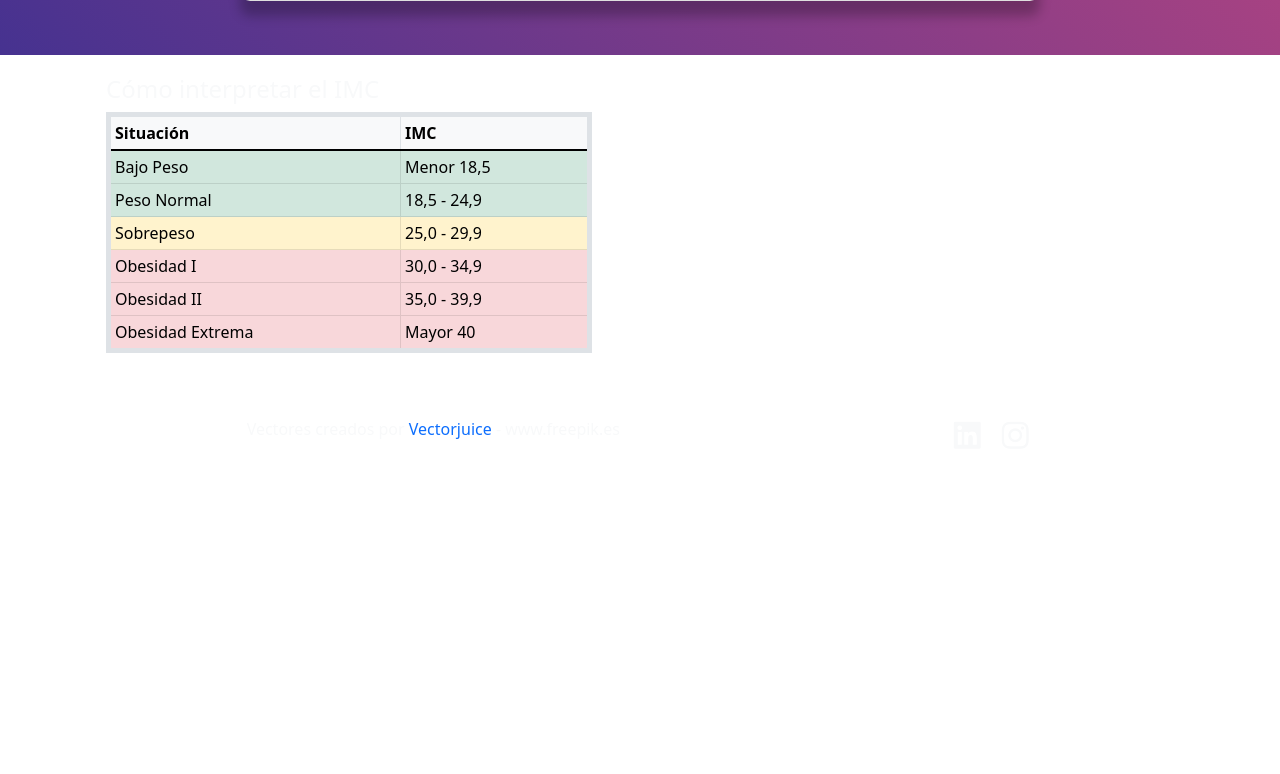
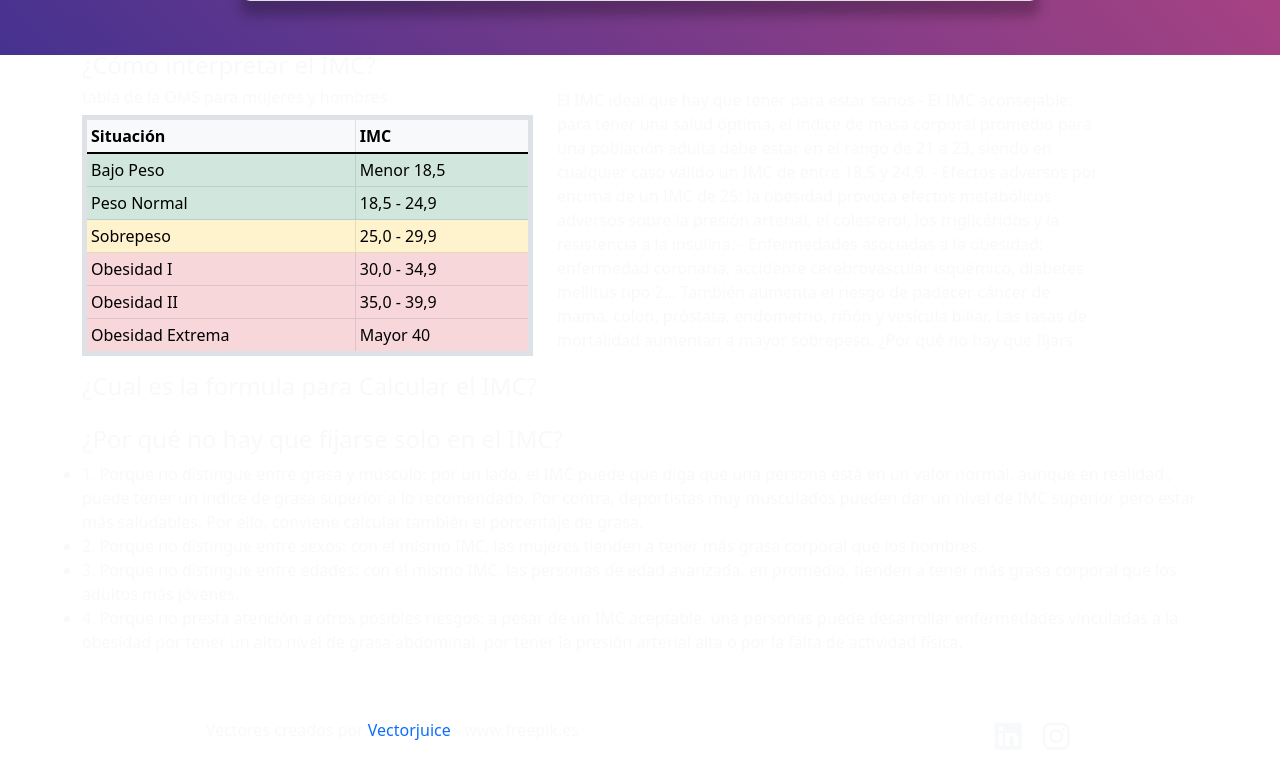
Before and after one commit to Svet01/CalcuSalud, a Django app: page /CalcuIMC/ in a window 1280 px wide. Shown: the part 745-1519 px from the top of the page. Before the commit the page ends 1184 px from the top, so only its background shows below. Run offline with Django 4.2, Linux system fonts and the light colour scheme; some libraries are stand-ins or nearby versions.

Commit message:
segundo commit desde vsc

```diff
--- a/Calculadoras/templates/Calculadoras/CalcuBases.html
+++ b/Calculadoras/templates/Calculadoras/CalcuBases.html
@@ -62,8 +62,7 @@
         </div>
     </div>
     <div class="container">
-      <div class="row col-sm-12 col-lg-6">
-        <div class="">
+        <div class="text-light">
           {% block info %}{% endblock %}
         </div>
       </div>
--- a/Calculadoras/templates/Calculadoras/CalcuIMC.html
+++ b/Calculadoras/templates/Calculadoras/CalcuIMC.html
@@ -55,9 +55,10 @@
 {% endblock %}
 
 {% block info %}
-    <div id="info" class="container">
-        <h4 class="pt-4 text-light">Cómo interpretar el IMC</h4>
-        <div clas="table-responsive-sm">
+        <section class="row">
+            <h4 class="text-light">¿Cómo interpretar el IMC?</h4>
+            <div class="col-md-5 table-responsive-sm">
+                <p class="h6 text-light">tabla de la OMS para mujeres y hombres</p>
                 <table class="table table-light table-bordered table-sm border border-5">
                     <thead>
                     <tr>
@@ -93,5 +94,26 @@
                     </tbody>
                 </table>
             </div>
-    </div
+            <div class="col-md-6">
+                <p class="text-start text-light">El IMC ideal que hay que tener para estar sanos
+                    - El IMC aconsejable: para tener una salud óptima, el índice de masa corporal promedio para una población adulta debe estar en el rango de 21 a 23, siendo en cualquier caso válido un IMC de entre 18,5 y 24,9.
+                    - Efectos adversos por encima de un IMC de 25: la obesidad provoca efectos metabólicos adversos sobre la presión arterial, el colesterol, los triglicéridos y la resistencia a la insulina.
+                    - Enfermedades asociadas a la obesidad: enfermedad coronaria, accidente cerebrovascular isquémico, diabetes mellitus tipo 2... También aumenta el riesgo de padecer cáncer de mama, colon, próstata, endometrio, riñón y vesícula biliar. Las tasas de mortalidad aumentan a mayor sobrepeso.
+                    ¿Por qué no hay que fijars</p>
+            </div>
+        </section>
+        <section class="row">
+            <h4>¿Cual es la formula para Calcular el IMC?</h4>
+            <p></p>
+        </section>
+        <section class="row">
+            <h4>¿Por qué no hay que fijarse solo en el IMC?</h4>
+            <ul>
+                <li>1. Porque no distingue entre grasa y músculo: por un lado, el IMC puede que diga que una persona está en un valor normal, aunque en realidad , puede tener un índice de grasa superior a lo recomendado. Por contra, deportistas muy musculados pueden dar un nivel de IMC superior pero estar más saludables. Por ello, conviene calcular también el porcentaje de grasa.</li>
+                <li>2. Porque no distingue entre sexos: con el mismo IMC, las mujeres tienden a tener más grasa corporal que los hombres.</li>
+                <li>3. Porque no distingue entre edades: con el mismo IMC, las personas de edad avanzada, en promedio, tienden a tener más grasa corporal que los adultos más jóvenes.</li>
+                <li>4. Porque no presta atención a otros posibles riesgos: a pesar de un IMC aceptable, una personas puede desarrollar enfermedades vinculadas a la obesidad por tener un alto nivel de grasa abdominal, por tener la presión arterial alta o por la falta de actividad física.</li>
+            </ul>
+        </section>
+    </div>
 {% endblock %}
```
Lines whose indentation alone changed are shown as unchanged.
